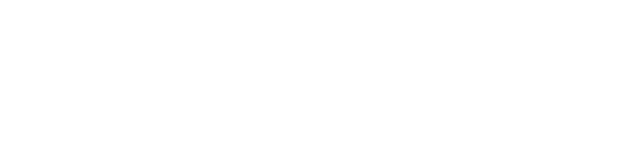
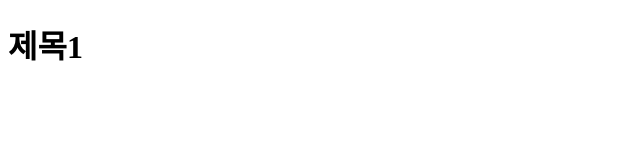
Before and after one commit to oppaho03/ict, a plain HTML site: page public/revert.html in a window 1280 px wide. Shown: the whole page, without its empty margins (0-640 px from the left). Drawn offline with Linux system fonts and the light colour scheme.

Commit message:
H1테그

```diff
--- a/public/revert.html
+++ b/public/revert.html
@@ -5,6 +5,6 @@
 <title>Insert title here</title>
 </head>
 <body>
-
+<h1>제목1</h1>
 </body>
 </html>
```
